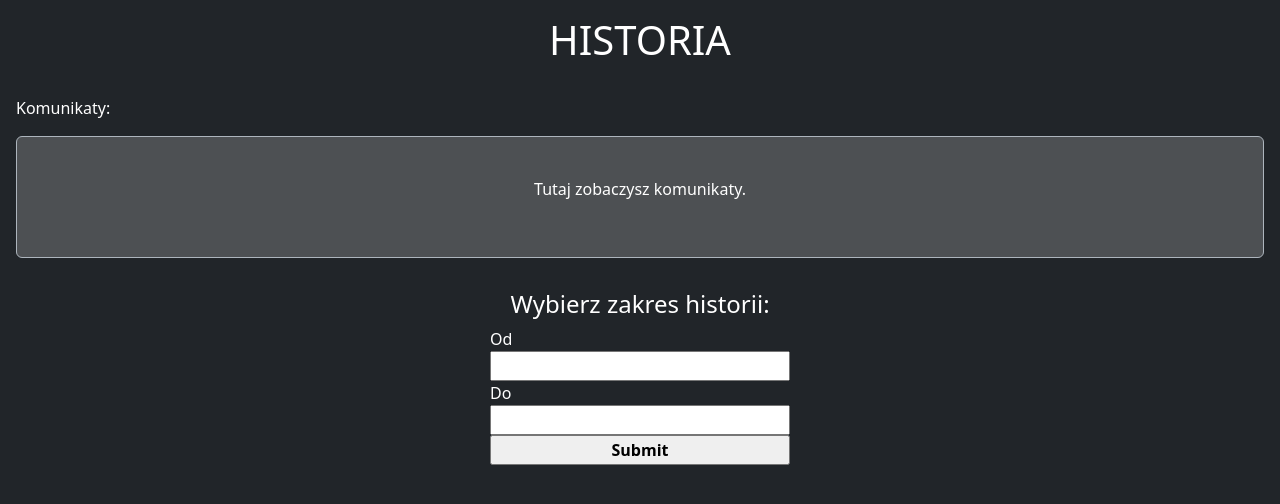
After one commit to woroszek/strona_internetowa, a Flask app: page /history.html in a window 1280 px wide. The commit adds this page. Shown: the top 504 px of the page. Run offline with Flask 3, Linux system fonts and the light colour scheme.

Commit message:
history added

```diff
--- a/main.py
+++ b/main.py
@@ -1,4 +1,6 @@
 from flask import Flask, render_template, request, redirect
+
+import func
 from func import manager
 
 app = Flask(__name__)
@@ -18,7 +20,10 @@ def purchase_view():
     item = request.form.get("item")
     quantity = request.form.get("quantity")
     cost = request.form.get("cost")
-    manager.purchase(item, quantity, cost)
+    try:
+        manager.purchase(item, quantity, cost)
+    except ValueError:
+        manager.komunikat = 'Uzupełnij wszystkie pola formularzu.'
     return redirect('/')
 
 
@@ -27,15 +32,44 @@ def sell_view():
     item = request.form.get("item")
     quantity = request.form.get("quantity")
     cost = request.form.get("cost")
-    manager.sell(item, quantity, cost)
+    try:
+        manager.sell(item, quantity, cost)
+    except ValueError:
+        manager.komunikat = 'Uzupełnij wszystkie pola formularzu.'
     return redirect('/')
 
 
 @app.route("/balance", methods=["POST"])
 def balance():
     add = request.form.get("add")
-    manager.balancee(add)
+    try:
+        manager.balancee(add)
+    except ValueError:
+        manager.komunikat = 'Podaj wartość do dodania lub odjęcia.'
     return redirect('/')
+
+
+@app.route('/history.html')
+def history():
+    history_a = ''
+    komunikat = manager.komunikat
+    return render_template("history.html", history_a=history_a, komunikat=komunikat)
+
+
+@app.route('/history', methods=["POST"])
+def history_view():
+    od = request.form.get("Od")
+    do = request.form.get("Do")
+    komunikat = manager.komunikat
+    if len(manager.history) < 1:
+        komunikat = 'Brak zapisanej historii.'
+    try:
+        history_a = func.history_number(od, do)
+    except ValueError:
+        komunikat = "Podano nieprawidlowe dane. Program wyświetli całą historię."
+        history_a = func.history_number(1, len(manager.history))
+
+    return render_template("history.html", history_a=history_a, komunikat=komunikat)
 
 
 if __name__ == "__main__":
--- /dev/null
+++ b/templates/history.html
@@ -0,0 +1,70 @@
+<!DOCTYPE html>
+<html lang="en">
+<head>
+    <meta charset="UTF-8">
+    <meta name="viewport" content="width=device-width, initial-scale=1" />
+    <link href="https://cdn.jsdelivr.net/npm/bootstrap@5.3.2/dist/css/bootstrap.min.css" rel="stylesheet">
+    <title>Historia</title>
+
+     <style>
+        body {
+        background-color: #212529;
+        }
+        * {
+        color: white;
+        text-align: justify;
+        }
+        form {
+        margin-left: auto;
+        margin-right: auto;
+        width: 300px;
+        }
+        form input {
+        color: black;
+        text-align: center;
+        font-weight: bold;
+        width: 300px;
+        }
+        th, td {
+        padding: 8px;
+        text-align: left;
+        border-bottom: 1px solid #DDD;}
+     </style>
+
+</head>
+
+<body>
+
+    <div class="container-fluid p-3 bg-dark text-white">
+        <h1 class="text-center" >HISTORIA</h1><br>
+        <p>Komunikaty:</p>
+        <div class="alert alert-dark" style="background-color:#4d5053">
+            <br>
+        <p class="text-center">{{komunikat}}</p>
+            <br>
+        </div>
+    </div>
+    <div>
+        <h4 class="text-center">Wybierz zakres historii:</h4>
+        <form action="/history" method="post">
+        <label for="Od">Od</label><br>
+        <input type="number" id="Od" name="Od"><br>
+        <label for="Do">Do</label><br>
+        <input type="number" id="Do" name="Do"><br>
+        <input type="submit" value="Submit">
+        </form>
+    </div>
+    <div>
+        <table style="width:100%">
+        {% for item in history_a %}
+        <tr>
+            <td>{{ item }}</td>
+        </tr>
+
+        {% endfor %}
+        </table>
+    </div>
+</body>
+
+
+</html>
```
Also changed, not shown: func.py (+13 -7 lines), templates/page.html (+16 -3 lines).
